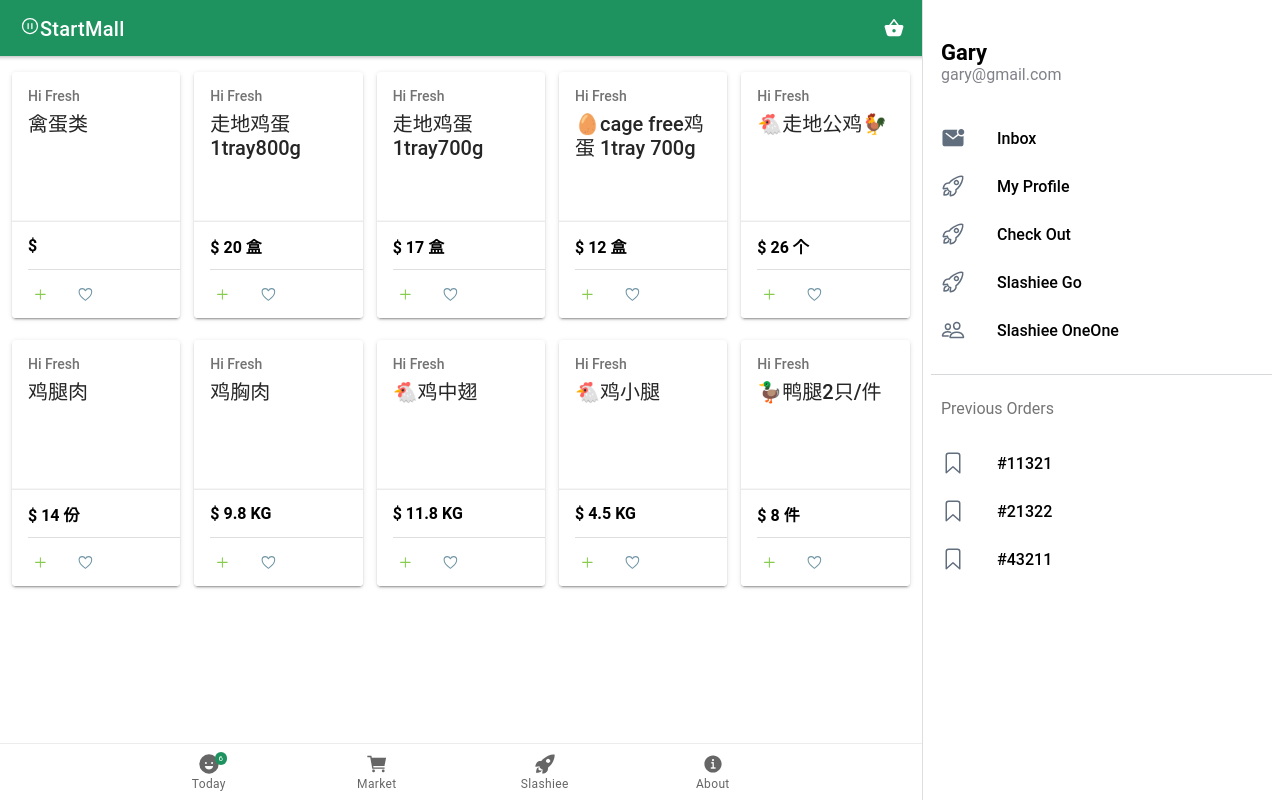
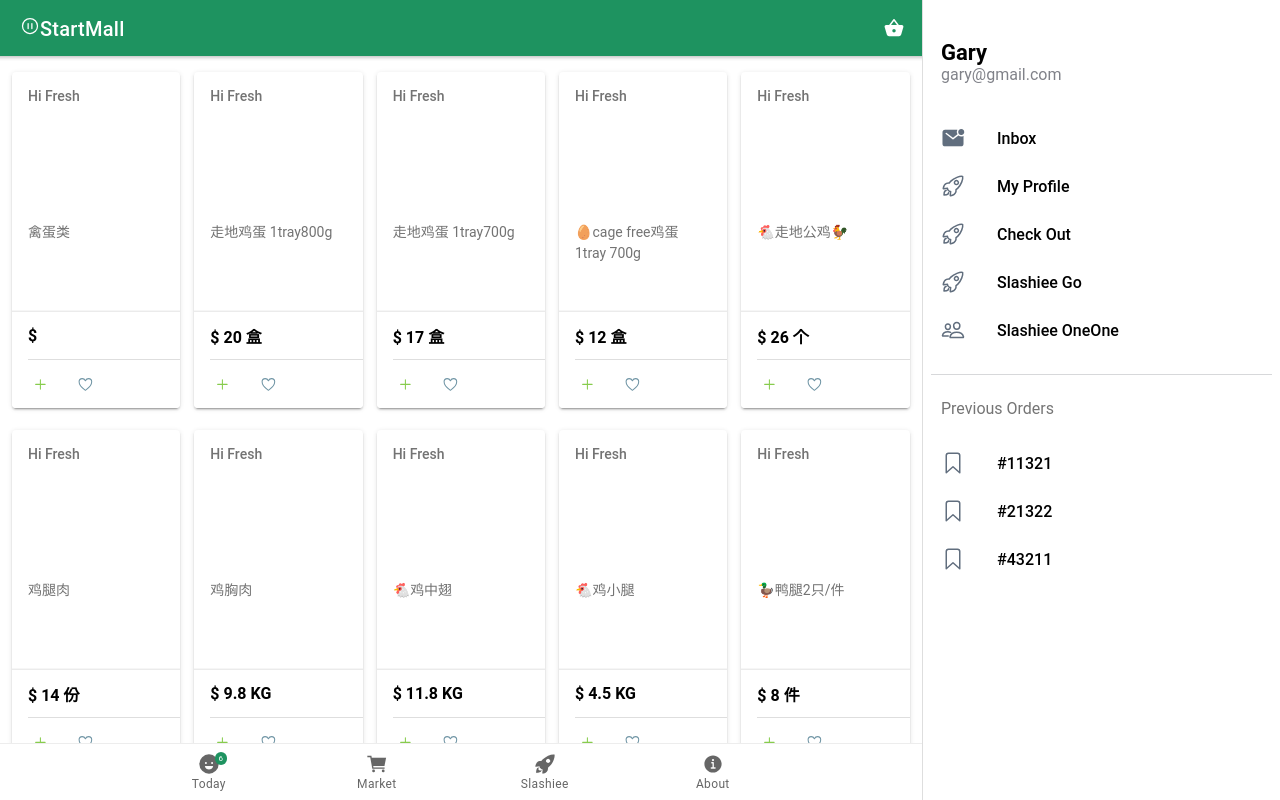
Before and after one commit to prince-p4me/startmall, a React (Create React App) app: page /tabs/ItemsList/1 in a window 1280 px wide. Built offline with nearby package versions, Linux system fonts and the light colour scheme.

Commit message:
fix warning

```diff
--- a/src/containers/MarketItems.tsx
+++ b/src/containers/MarketItems.tsx
@@ -50,7 +50,7 @@
 }
 
 const MarketItems: React.FC<MarketItemsProps> = () => {
-  const { categoryName } = useParams<{ categoryName: string }>();
+  // const { categoryName } = useParams<{ categoryName: string }>();
   const [showModal, setShowModal] = useState(false);
   const Items: ItemObj[] = [];
   const CartBadge: React.FC<CartState> = ({ cartItemList }) => {
@@ -68,7 +68,7 @@
     return { cartItemList };
   }
   const CartCounter = connect(mapStateToProps)(CartBadge);
-  var index = 0;
+  // var index = 0;
   // const jsonData = JSON.parse(data.toString());
 
   // var index = 0;
--- a/src/containers/ShopItem.tsx
+++ b/src/containers/ShopItem.tsx
@@ -3,7 +3,6 @@
   IonCard,
   IonCardHeader,
   IonCardSubtitle,
-  IonCardTitle,
   IonCardContent,
   IonButton,
   IonIcon,
@@ -58,9 +57,8 @@
     <IonCard>
       <IonCardHeader>
         <IonCardSubtitle>{item.market}</IonCardSubtitle>
-        <IonCardTitle>{item.itemName}</IonCardTitle>
       </IonCardHeader>
-
+      <IonCardContent>{item.itemName}</IonCardContent>
       <IonFooter>
         <IonItem>
           <div className="currency">
@@ -68,7 +66,7 @@
             <br />
           </div>
         </IonItem>
-        <IonItem lines="none" >
+        <IonItem lines="none">
           <IonButton
             color="tertiary"
             fill="clear"
```
